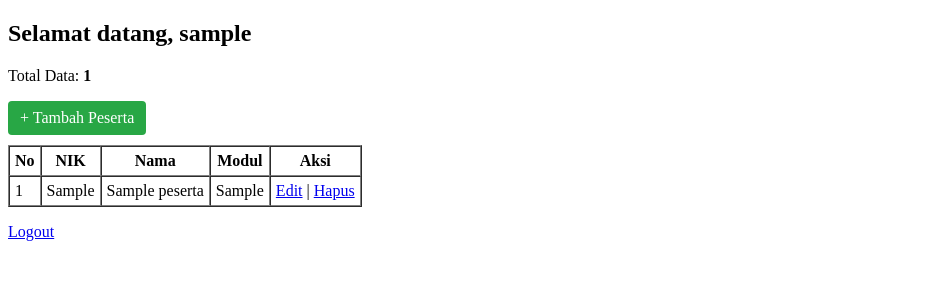
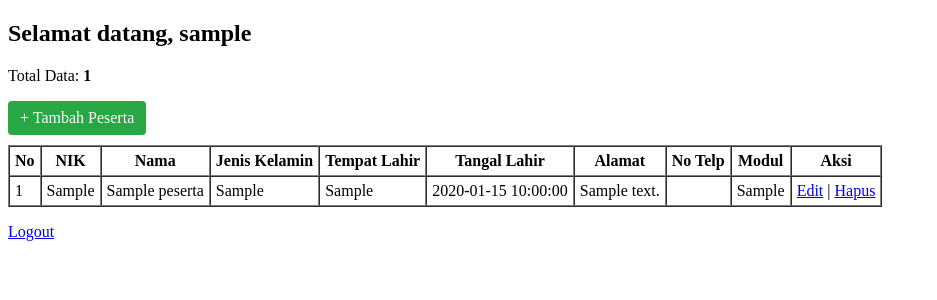
Before and after one commit to yoshiosdw/daftar-peserta, a CodeIgniter app: the page made by application/views/dashboard.php in a window 1280 px wide. Shown: the top 300 px of the page, without its empty margins (0-937 px from the left). Run offline with CodeIgniter, Linux system fonts and the light colour scheme; the template is opened without the code that fills it: most values are stand-ins (such as "Sample title", 1, 10 or a date in 2020); data that the repository does not hold is empty.

Commit message:
modify overview dashboard

```diff
--- a/application/views/dashboard.php
+++ b/application/views/dashboard.php
@@ -53,6 +53,11 @@
         <th>No</th>
         <th>NIK</th>
         <th>Nama</th>
+        <th>Jenis Kelamin</th>
+        <th>Tempat Lahir</th>
+        <th>Tangal Lahir</th>
+        <th>Alamat</th>
+        <th>No Telp</th>
         <th>Modul</th>
         <th>Aksi</th>
     </tr>
@@ -63,6 +68,11 @@
         <td><?= $no++ ?></td>
         <td><?= $row['nik_peserta'] ?></td>
         <td><?= $row['nama_peserta'] ?></td>
+        <td><?= $row['jenis_kelamin'] ?></td>
+        <td><?= $row['tempat_lahir'] ?></td>
+        <td><?= $row['tanggal_lahir'] ?></td>
+        <td><?= $row['alamat'] ?></td>
+        <td><?= $row['no_telp'] ?></td>
         <td><?= $row['modul_pelatihan'] ?></td>
         <td>
             <a href="<?= base_url('peserta/edit/'.$row['id_peserta']) ?>">Edit</a> |
```
